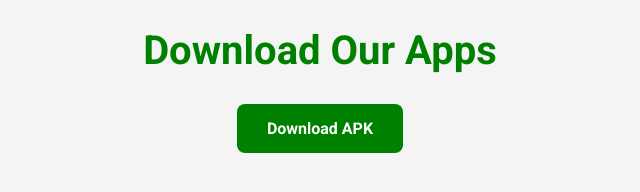
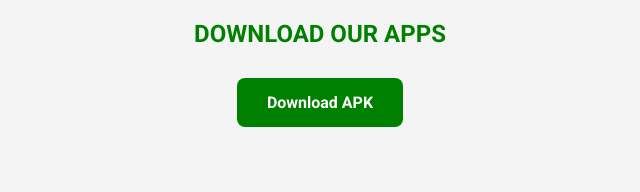
Before and after one commit to heykishannn/.com, a plain HTML site: page apps.html in a window 1280 px wide. Shown: the whole page, without its empty margins (320-960 px from the left). Drawn offline with Linux system fonts and the light colour scheme.

Commit message:
Update apps.html

```diff
--- a/apps.html
+++ b/apps.html
@@ -17,7 +17,7 @@
         }
         .download-title {
             font-family: 'Roboto', sans-serif;
-            font-size: 2.5em;
+            font-size: 1.5em; /* छोटा साइज़ */
             font-weight: bold;
             color: #008000;
             margin-bottom: 30px;
@@ -38,7 +38,7 @@
     </style>
 </head>
 <body>
-    <h1 class="download-title">Download Our Apps</h1>
+    <h1 class="download-title">DOWNLOAD OUR APPS</h1>
     <a href="YOUR_APK_FILE_PATH_HERE" class="download-link">Download APK</a>
 </body>
 </html>
```
